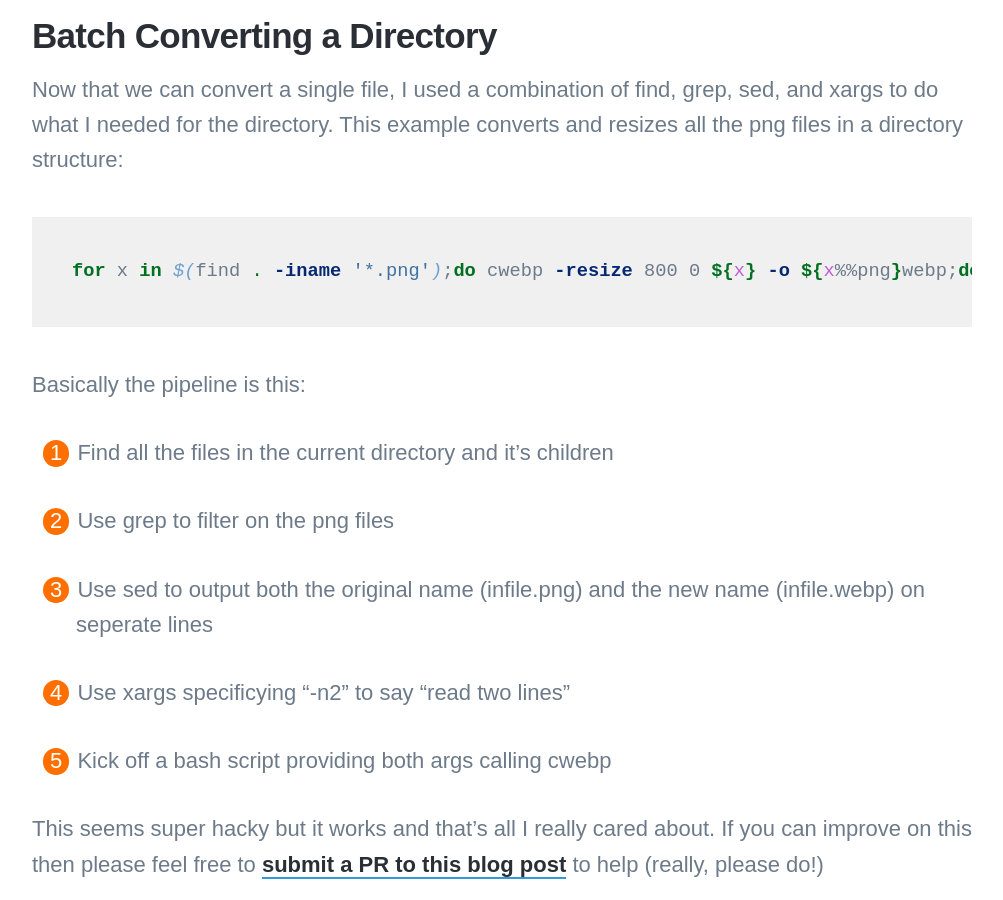
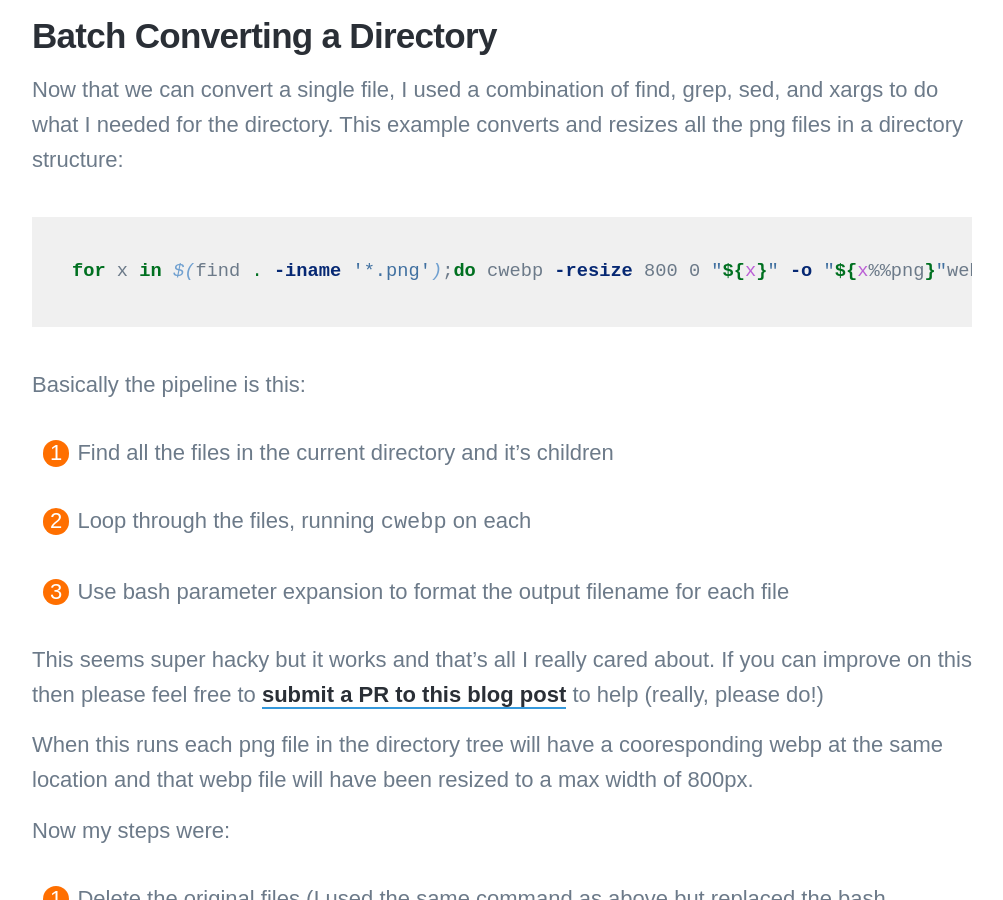
Before and after one commit to bubbafat/bubbafat.github.io, a Jekyll site: the page built from _posts/2022-03-15-converting-images-from-png-jpg-to-webp-and-resizing.md, in a window 1280 px wide and 900 px high, scrolled down 1963 px. Shown: the whole window, without its empty margins (138-1141 px from the left). Built offline with Jekyll 4.4.1, drawn with Linux system fonts in a browser that asks for light colours; nearby versions of some CDN libraries; some web fonts are replaced; comment, search, counter and statistics services are not loaded.

Commit message:
Update 2022-03-15-converting-images-from-png-jpg-to-webp-and-resizing.md
Updated pipeline

````diff
--- a/_posts/2022-03-15-converting-images-from-png-jpg-to-webp-and-resizing.md
+++ b/_posts/2022-03-15-converting-images-from-png-jpg-to-webp-and-resizing.md
@@ -44,17 +44,15 @@ cwebp -resize 800 0 infile.png -o outfile.webp
 
 Now that we can convert a single file, I used a combination of find, grep, sed, and xargs to do what I needed for the directory.  This example converts and resizes all the png files in a directory structure:
 
-```zsh
-for x in $(find . -iname '*.png');do cwebp -resize 800 0 ${x} -o ${x%%png}webp;done
+```bash
+for x in $(find . -iname '*.png');do cwebp -resize 800 0 "${x}" -o "${x%%png}"webp;done
 ```
 
 Basically the pipeline is this:
 
 1. Find all the files in the current directory and it's children
-2. Use grep to filter on the png files
-3. Use sed to output both the original name (infile.png) and the new name (infile.webp) on seperate lines
-4. Use xargs specificying "-n2" to say "read two lines"
-5. Kick off a bash script providing both args calling cwebp
+2. Loop through the files, running `cwebp` on each
+3. Use bash parameter expansion to format the output filename for each file
 
 This seems super hacky but it works and that's all I really cared about.  If you can improve on this then please feel free to [submit a PR to this blog post](https://github.com/bubbafat/bubbafat.github.io/blob/main/_posts/2022-03-15-converting-images-from-png-jpg-to-webp-and-resizing.md) to help (really, please do!)
 
````
